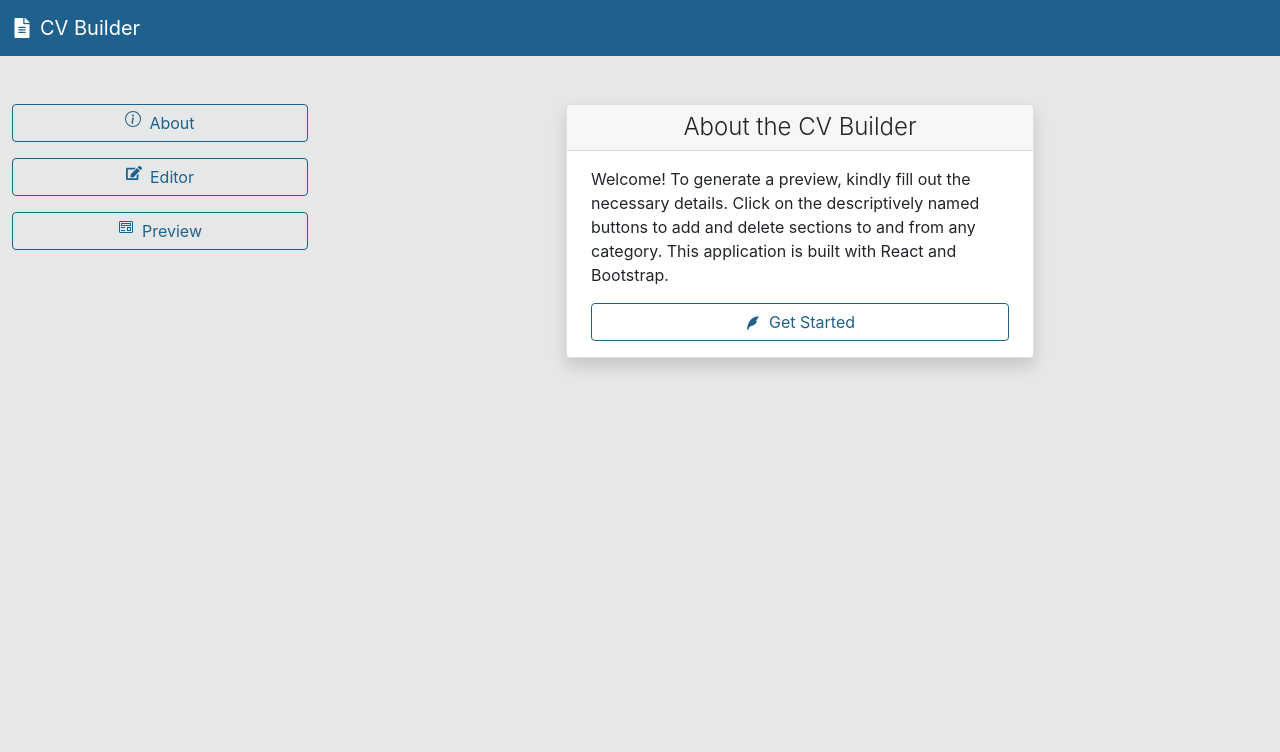
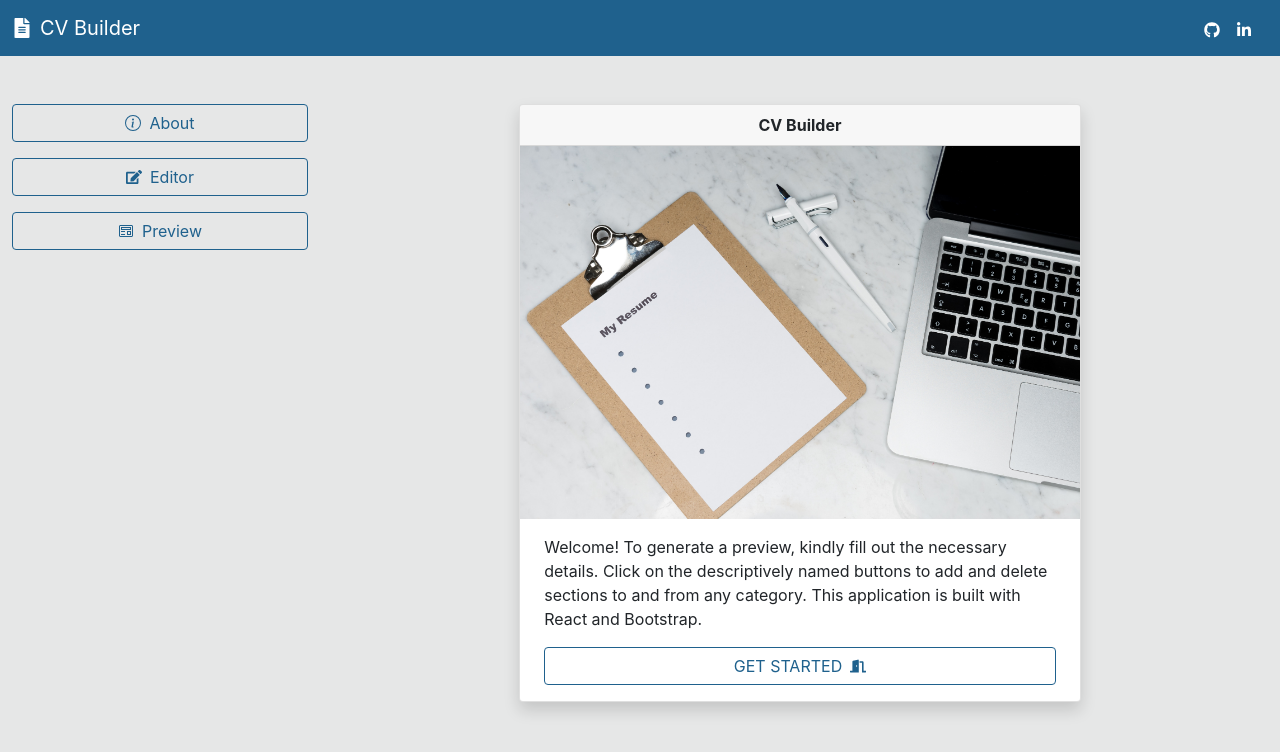
Before and after one commit to george-swift/cv-builder, a React app: page / in a window 1280 px wide. Shown: the top 752 px of the page. Built offline with nearby package versions, Linux system fonts and the light colour scheme.

Commit message:
Add styling to header and home page

```diff
--- a/src/components/About.js
+++ b/src/components/About.js
@@ -1,12 +1,14 @@
 import React from 'react';
 import { Link } from 'react-router-dom';
-import { RiQuillPenFill } from 'react-icons/ri';
+import { FaDoorOpen } from 'react-icons/fa';
+import Resume from '../assets/markus-winkler.jpg';
 
 const About = () => (
   <div className="card shadow">
-    <div className="card-header p-2 text-center">
-      <h4 className="mb-0">About the CV Builder</h4>
+    <div className="card-header p-2 text-center fw-bold">
+      CV Builder
     </div>
+    <img src={Resume} alt="resume template" className="w-100" />
     <div className="card-body px-4">
       <p>
         Welcome! To generate a preview, kindly fill out
@@ -16,10 +18,10 @@ const About = () => (
       </p>
       <Link
         to="/editor"
-        className="btn btn-outline-teal w-100"
+        className="btn btn-outline-teal w-100 wrapper"
       >
-        <RiQuillPenFill />
-        <span className="ms-2">Get Started</span>
+        <span className="me-2">GET STARTED</span>
+        <FaDoorOpen />
       </Link>
     </div>
   </div>
--- a/src/components/Header.js
+++ b/src/components/Header.js
@@ -1,6 +1,6 @@
 import React from 'react';
 import { Link } from 'react-router-dom';
-import { FaFileAlt } from 'react-icons/fa';
+import { FaFileAlt, FaGithub, FaLinkedinIn } from 'react-icons/fa';
 
 const Header = () => (
   <header className="header sticky-top">
@@ -13,6 +13,24 @@ const Header = () => (
           <FaFileAlt />
           <span className="ms-2">CV Builder</span>
         </Link>
+        <div className="ms-auto me-3">
+          <a
+            className="icon text-white me-3"
+            href="https://github.com/george-swift"
+            target="_blank"
+            rel="noreferrer"
+          >
+            <FaGithub />
+          </a>
+          <a
+            className="icon text-white"
+            href="https://www.linkedin.com/in/ubong-itok"
+            target="_blank"
+            rel="noreferrer"
+          >
+            <FaLinkedinIn />
+          </a>
+        </div>
       </div>
     </nav>
   </header>
--- a/src/styles/App.css
+++ b/src/styles/App.css
@@ -8,13 +8,19 @@ body {
 }
 
 .logo,
-.previous {
+.center,
+.wrapper {
   display: flex;
   align-items: center;
 }
 
 .logo:hover {
   transform: scale(0.99) translate(-2px);
+  transition: 0.4s ease-in;
+}
+
+.icon svg:hover {
+  transform: scale(1.2) translateY(-4px);
   transition: 0.4s ease-in;
 }
 
@@ -28,7 +34,6 @@ h4 {
 }
 
 .wrapper {
-  display: flex;
   justify-content: center;
 }
 
@@ -71,6 +76,6 @@ label {
 
 @media screen and (min-width: 768px) {
   .card {
-    width: 50%;
+    width: 60%;
   }
 }
```
Also changed, not shown: src/assets/markus-winkler.jpg (added).
